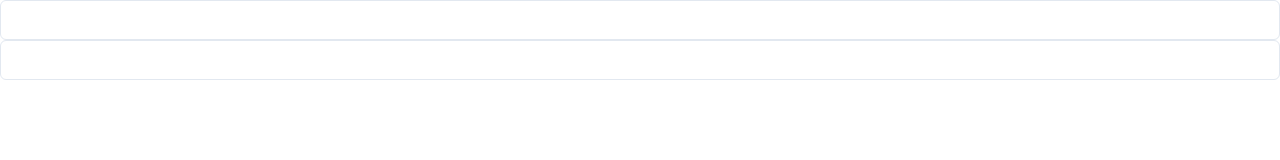
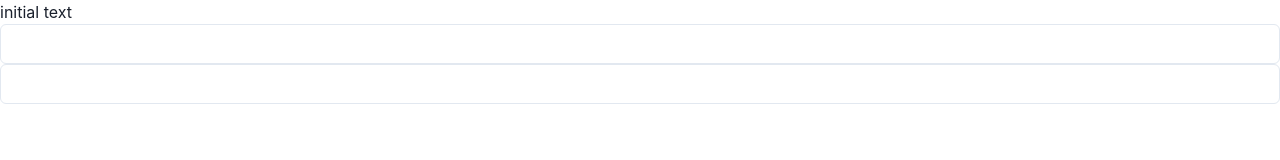
Before and after one commit to CHOHUNE/react20231031, a React (Create React App) app: page / in a window 1280 px wide. Shown: the top 160 px of the page. Built offline with nearby package versions, Linux system fonts and the light colour scheme.

Commit message:
변수의 값이 변경 되어도 바로 dom에 반영되지 않음 (react)

```diff
--- a/src/App.js
+++ b/src/App.js
@@ -3,15 +3,17 @@ import { Button, Input } from "@chakra-ui/react";
 
 for (let i = 0; i < 5; i++) {}
 function App(props) {
+  let text = "initial text";
   function handleChange(e) {
-    console.log("인풋 값이 변경됨");
     console.log(e.target.value);
+    text = e.target.value;
+    console.log("text", text);
   }
-
   //  이벤트를 받고 싶으면 핸들체인지 함수에 e로 파라메터를 받음(event)
   //  children 과 비슷하게 target은 받는 함수를 말함
   return (
     <div>
+      <p>{text}</p>
       <Input onChange={handleChange}></Input>
       <Input onChange={handleChange}></Input>
       {/*  서로 다른 엘레멘트도 서로 다른 밸류값이 출력됨 */}
```
